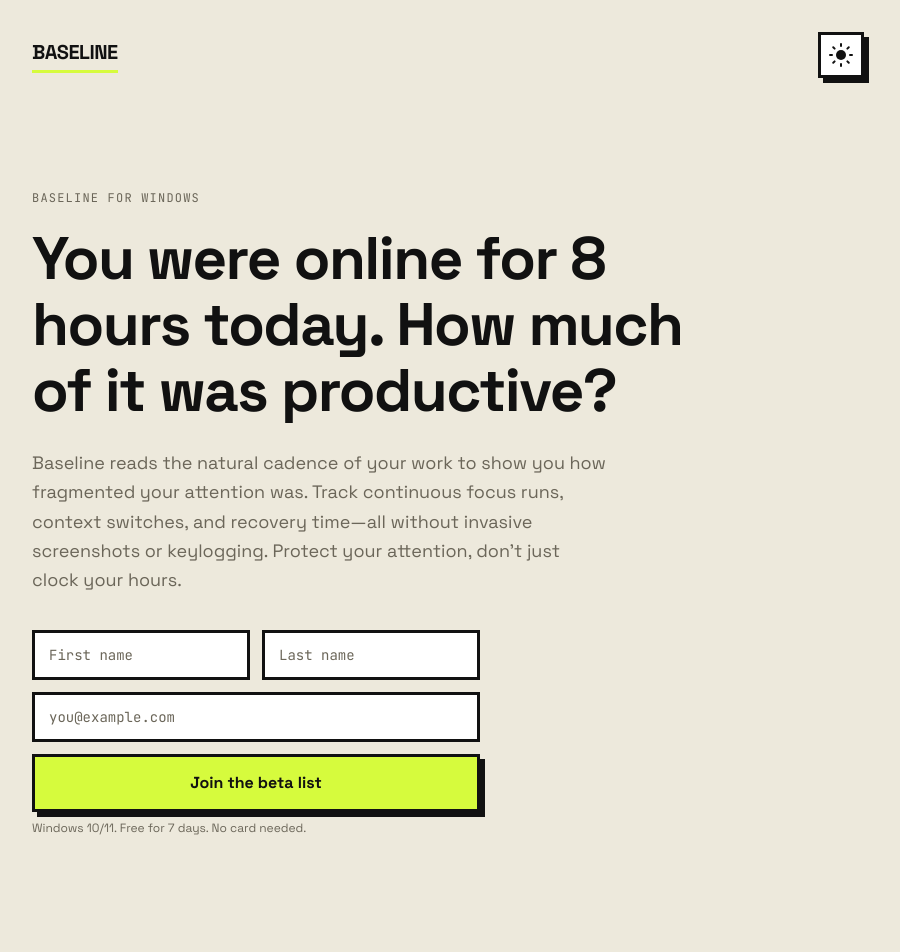
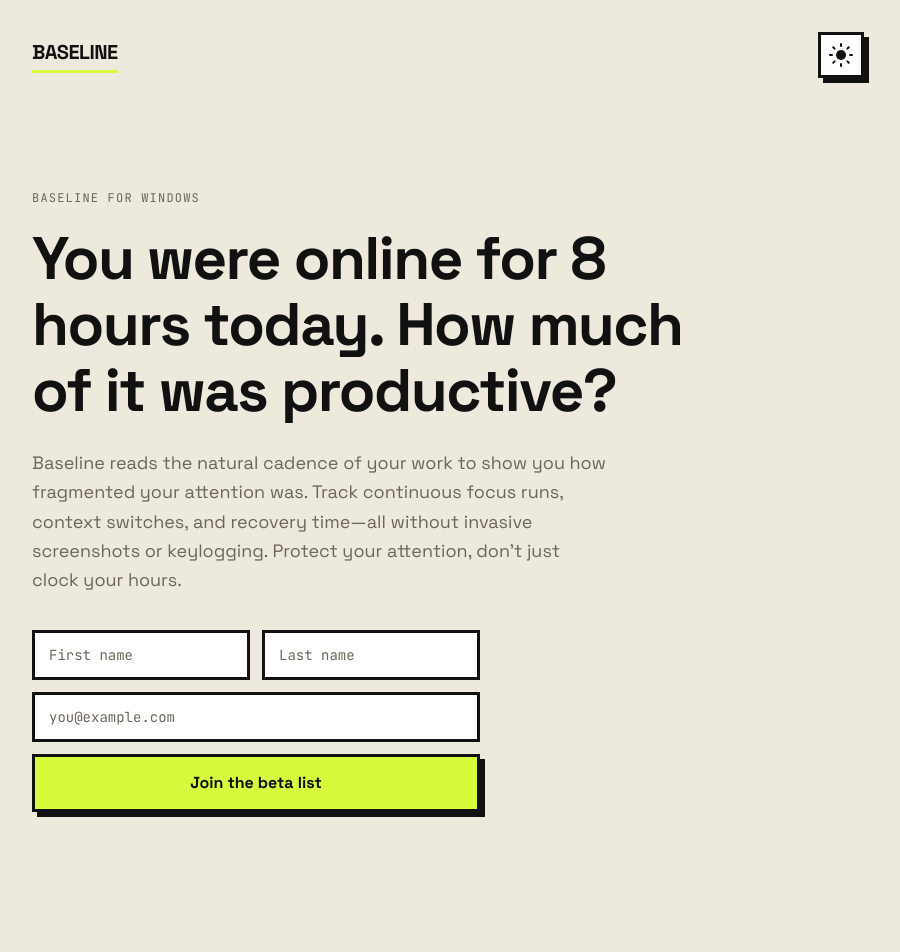
Before and after one commit to Vivaan-crypto/project-baseline, a Next.js app: page / in a window 1280 px wide. Shown: the top 952 px of the page, without its empty margins (192-1092 px from the left). Built offline with nearby package versions, Linux system fonts and the light colour scheme; no server answers.

Commit message:
final page for beta testing

```diff
--- a/app/(marketing)/page.tsx
+++ b/app/(marketing)/page.tsx
@@ -328,10 +328,6 @@ export default function Home() {
 
         <footer className="border-t border-border py-10 text-xs text-muted">
           <div className="flex flex-col gap-3 sm:flex-row sm:items-center sm:justify-between">
-            <p>
-              Baseline protects your attention and runs entirely on your local
-              machine.
-            </p>
             <Link
               href="/privacy"
               className="shrink-0 underline underline-offset-4 hover:text-cobalt"
--- a/app/_components/signup-form.tsx
+++ b/app/_components/signup-form.tsx
@@ -162,9 +162,7 @@ export function SignupForm({ location }: { location: string }) {
         className="mt-2 min-h-5 text-xs text-muted"
         role={state.status === "error" ? "alert" : undefined}
       >
-        {state.status === "error"
-          ? state.message
-          : "Windows 10/11. Free for 7 days. No card needed."}
+        {state.status === "error" ? state.message : ""}
       </p>
     </div>
   );
--- a/app/_components/tier-diagram.tsx
+++ b/app/_components/tier-diagram.tsx
@@ -26,7 +26,7 @@ const PAID = [
 
 export function TierDiagram() {
   return (
-    <div className="border-[3px] border-border bg-card shadow-[var(--shadow-lg)]">
+    <div className="border-[3px] border-border bg-card shadow-(--shadow-lg)">
       <div className="grid md:grid-cols-2">
         <Column
           heading="Free, forever"
```
